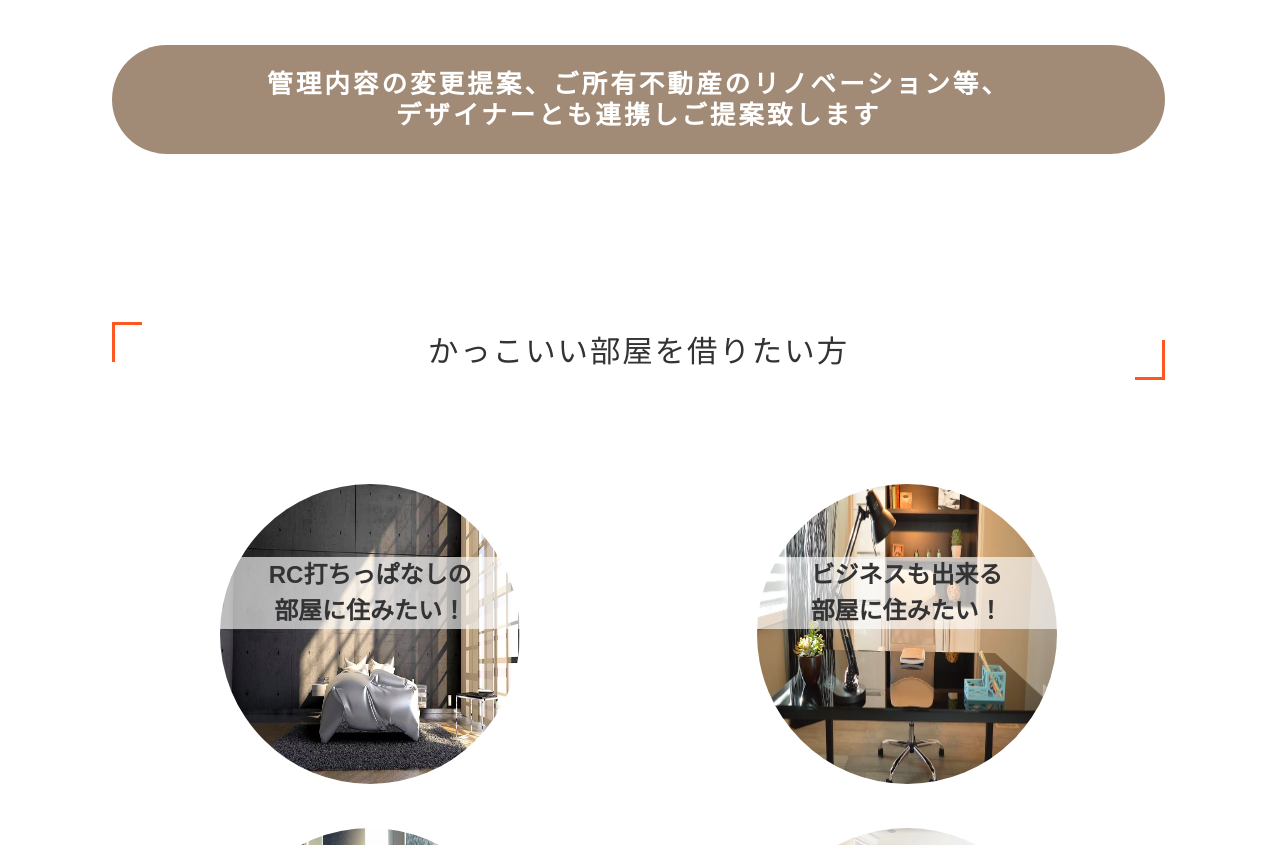
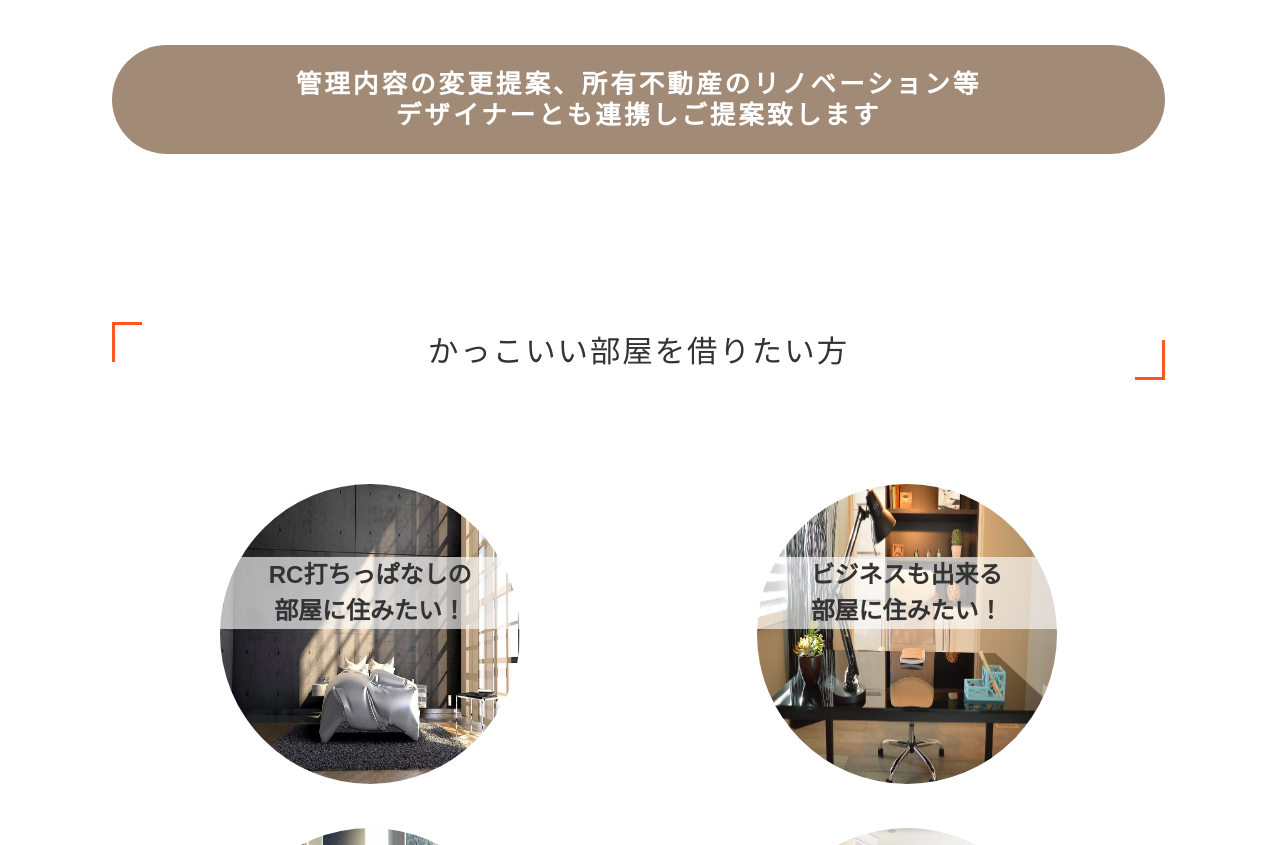
Before and after one commit to kaitosuganoo0807/fudousan, a website: page public/index.html in a window 1280 px wide. Shown: the part 3658-4503 px from the top of the page. Drawn offline with nearby package versions, Linux system fonts and the light colour scheme.

Commit message:
Update index.html

```diff
--- a/public/index.html
+++ b/public/index.html
@@ -184,7 +184,7 @@
         <li class="vacancy__list--item">2か月以上、不動産会社から連絡がない</li>
         <li class="vacancy__list--item">管理会社に不満がある</li>
       </ul>
-      <h3 class="wow zoomIn" data-wow-delay=".3s">管理内容の変更提案、ご所有不動産のリノベーション等、 <br>デザイナーとも連携しご提案致します</h3>
+      <h3 class="wow zoomIn" data-wow-delay=".3s">管理内容の変更提案、所有不動産のリノベーション等<br>デザイナーとも連携しご提案致します</h3>
     </div>
   </div>
 
```
